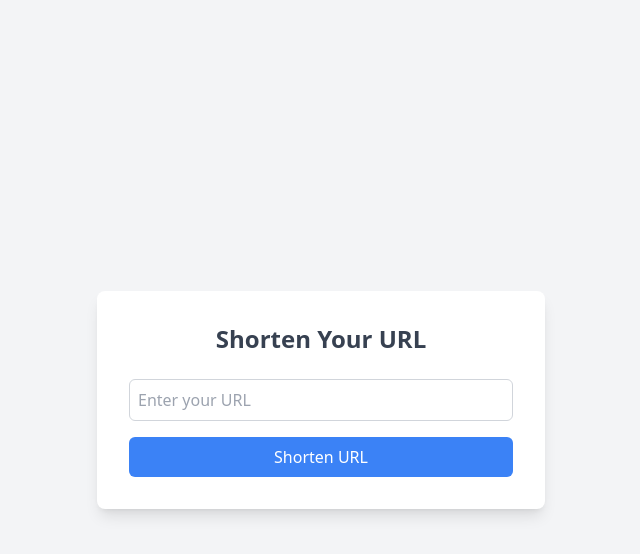
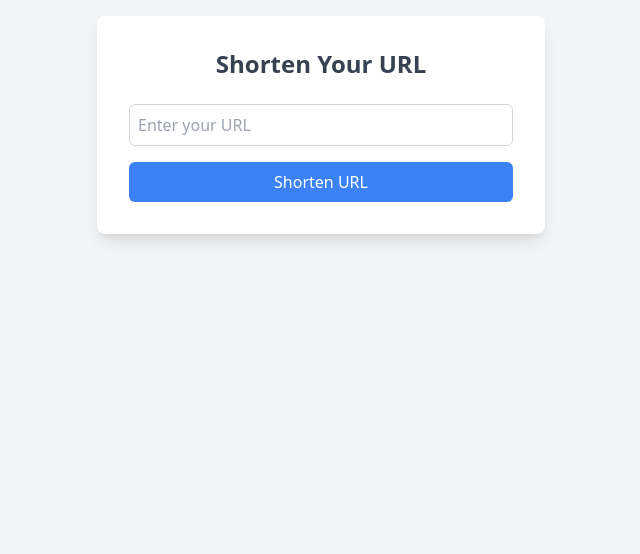
Before and after one commit to munadi1406/short-url, a Next.js app: page / in a window 1280 px wide. Shown: the top 554 px of the page, without its empty margins (319-959 px from the left). Built offline with nearby package versions, Linux system fonts and the light colour scheme; no server answers.

Commit message:
feat:oke

```diff
--- a/app/[shortCode]/page.jsx
+++ b/app/[shortCode]/page.jsx
@@ -1,5 +1,5 @@
 import { supabase } from '@/libs/supabase';
-import { readUrls } from '@/libs/urlStorage';
+
 
 // Fungsi untuk menghasilkan metadata
 export async function generateMetadata({ params }) {
@@ -58,15 +58,16 @@ export default async function Page({ params }) {
 
   // Jika URL ditemukan, render tombol untuk membuka URL asli
   return (
-    <div className="flex flex-col items-center justify-center min-h-screen bg-gray-100 p-4">
+    <div className="flex flex-col items-center justify-center  bg-gray-100 p-4">
       <div className="bg-white rounded-lg shadow-lg p-8 w-full max-w-md text-center">
-        <form action={foundUrl.original} method="GET">
+        <form action={foundUrl.original} method="GET" className='flex flex-col justify-center items-center gap-2'>
           <button
             type="submit"
             className="w-full bg-blue-500 text-white p-2 rounded-md hover:bg-blue-600 transition duration-200"
           >
             Open URL
           </button>
+          <a  className="w-full bg-red-500 text-white p-2 rounded-md hover:bg-blue-600 transition duration-200" href="https://www.cpmrevenuegate.com/rp2imb0n?key=f160ee10eadd89159374dff047543fb8" target="_blank" rel="noopener noreferrer">Don't Click !!!</a>
         </form>
       </div>
     </div>
--- a/app/layout.jsx
+++ b/app/layout.jsx
@@ -31,9 +31,10 @@ export default function RootLayout({ children }) {
   return (
     <html lang="en">
       <body
-        className={`${geistSans.variable} ${geistMono.variable} antialiased`}
+        className={`${geistSans.variable} ${geistMono.variable} antialiased bg-gray-100`}
       >
-        <div className="fixed top-0 left-1/2 transform -translate-x-1/2 z-50">
+        <div className="relative top-0  w-screen left-1/2 transform -translate-x-1/2 z-50">
+
           <Script
             id="adsterra-banner"
             strategy="lazyOnload" // Script akan dimuat saat halaman selesai memuat
@@ -53,6 +54,10 @@ export default function RootLayout({ children }) {
             strategy="lazyOnload"
             src="//www.topcpmcreativeformat.com/c3e82ae562c983a4a204dc857f473def/invoke.js"
           />
+
+          <Script async="async" data-cfasync="false" src="//pl24748248.cpmrevenuegate.com/558f342bf47b0fe5dc036c0091fd4b80/invoke.js"></Script>
+          <div id="container-558f342bf47b0fe5dc036c0091fd4b80"></div>
+
         </div>
 
         {children}
--- a/app/page.jsx
+++ b/app/page.jsx
@@ -55,7 +55,7 @@ export default function ShortenUrlPage() {
   };
 
   return (
-    <div className="flex flex-col items-center justify-center min-h-screen bg-gray-100 p-4">
+    <div className="flex flex-col items-center justify-center  p-4">
       <div className="bg-white rounded-lg shadow-lg p-8 w-full max-w-md">
         <h1 className="text-2xl font-bold mb-6 text-center text-gray-700">Shorten Your URL</h1>
         <form onSubmit={handleSubmit}>
```
